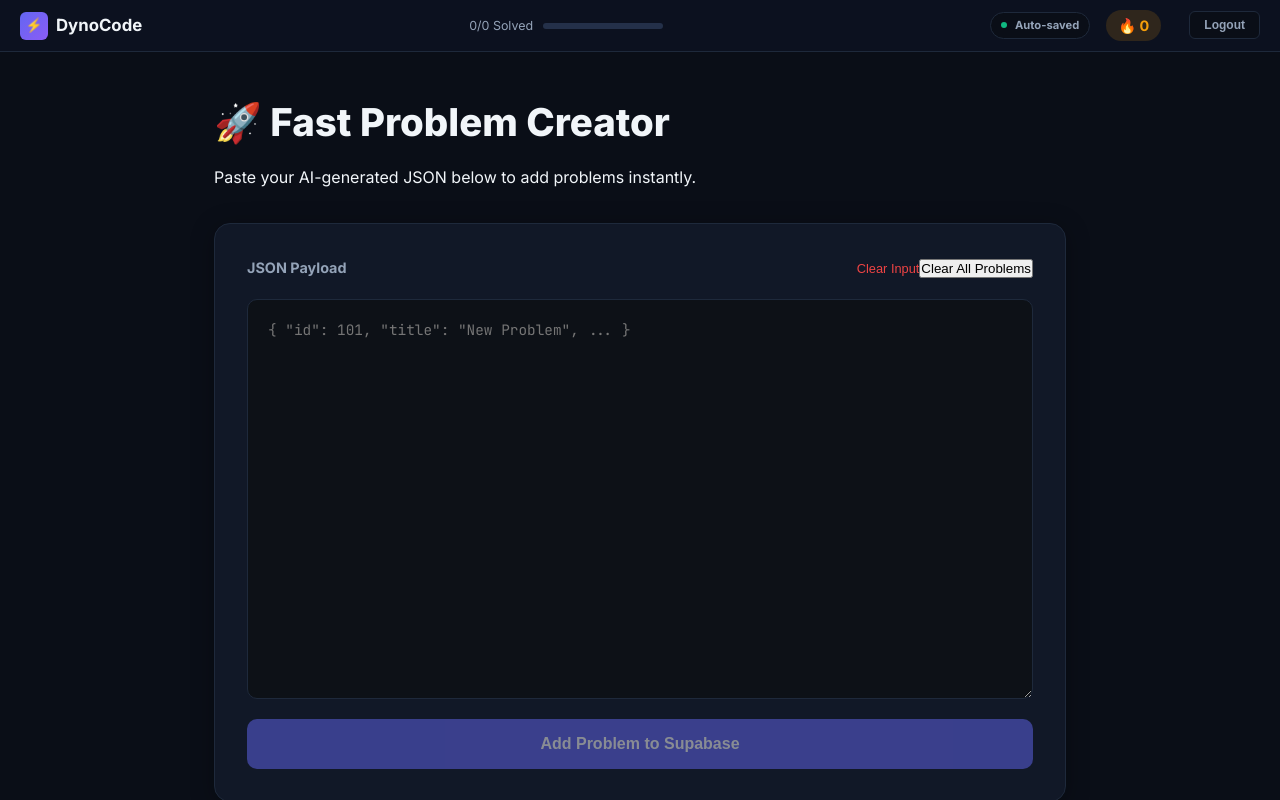
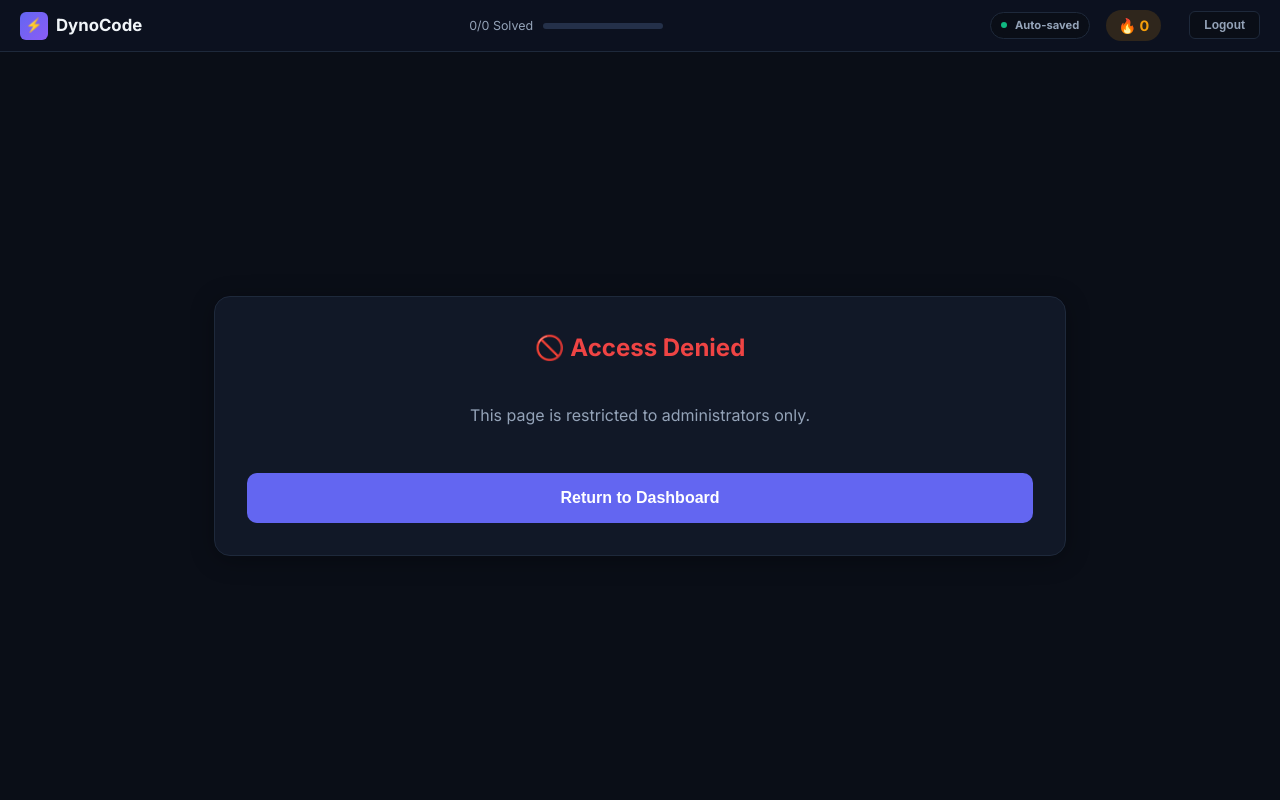
Before and after one commit to manishGoyalCode/dynocodePractice, a Next.js app in the folder frontend/: page /add in a window 1280 px wide. Built offline with nearby package versions, Linux system fonts and the light colour scheme; no server answers.

Commit message:
added admin access control

```diff
--- a/frontend/app/add/page.js
+++ b/frontend/app/add/page.js
@@ -1,13 +1,31 @@
 "use client";
 
-import { useState } from "react";
+import { useState, useEffect } from "react";
 import { supabase } from "@/lib/supabase";
 import Navbar from "@/components/Navbar";
+import { useRouter } from "next/navigation";
 
 export default function AddProblem() {
   const [jsonInput, setJsonInput] = useState("");
   const [status, setStatus] = useState({ type: "", message: "" });
-  const [loading, setLoading] = useState(false);
+  const [loading, setLoading] = useState(true);
+  const [authorized, setAuthorized] = useState(false);
+  const router = useRouter();
+
+  const ADMIN_EMAIL = "manishgoyaldata@gmail.com";
+
+  useEffect(() => {
+    const checkAuth = async () => {
+      const { data: { session } } = await supabase.auth.getSession();
+      if (session?.user?.email === ADMIN_EMAIL) {
+        setAuthorized(true);
+      } else {
+        setAuthorized(false);
+      }
+      setLoading(false);
+    };
+    checkAuth();
+  }, []);
 
   const handleSubmit = async () => {
     setLoading(true);
@@ -61,9 +79,28 @@ export default function AddProblem() {
     setLoading(false);
   };
 
+  if (loading) return <div className="app-wrapper" style={{ display: 'flex', alignItems: 'center', justifyContent: 'center', height: '100vh', color: 'var(--text-secondary)' }}>Verifying Access...</div>;
+
+  if (!authorized) {
+    return (
+      <div className="app-wrapper">
+        <Navbar streak={0} solvedCount={0} totalProblems={0} onLogout={() => {}} />
+        <main className="app-body">
+          <section className="main-content admin-page-content" style={{ textAlign: 'center', justifyContent: 'center' }}>
+            <div className="admin-card">
+              <h1 style={{ color: 'var(--accent-danger)', marginBottom: '16px' }}>🚫 Access Denied</h1>
+              <p style={{ color: 'var(--text-secondary)', marginBottom: '24px' }}>This page is restricted to administrators only.</p>
+              <button className="submit-problem-btn" onClick={() => router.push("/")}>Return to Dashboard</button>
+            </div>
+          </section>
+        </main>
+      </div>
+    );
+  }
+
   return (
     <div className="app-wrapper">
-      <Navbar streak={0} solvedCount={0} totalProblems={0} onLogout={() => {}} />
+      <Navbar streak={0} solvedCount={0} totalProblems={0} onLogout={() => {}} isSaving={false} />
 
       <main className="app-body">
         <section className="main-content admin-page-content">
```
